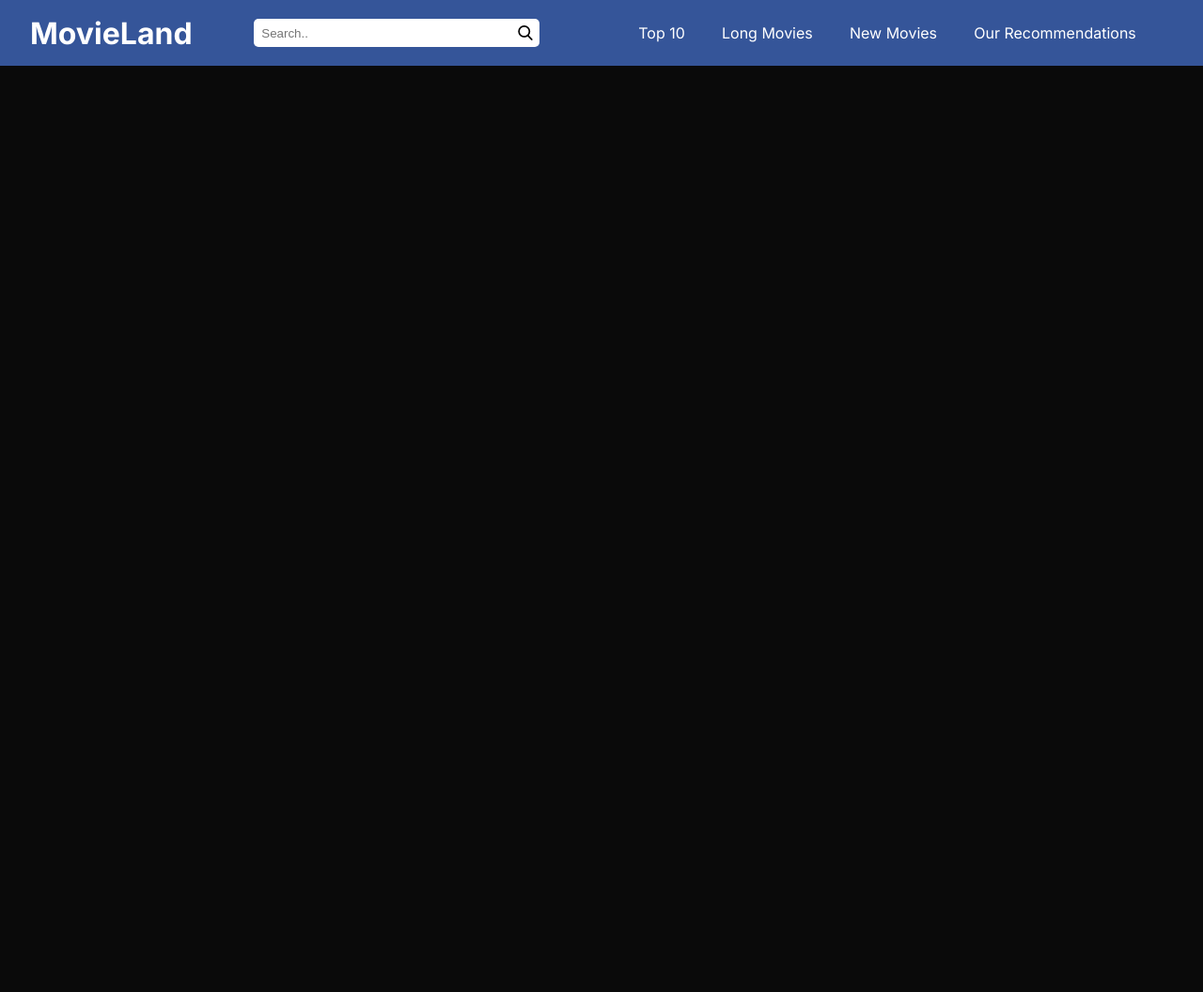
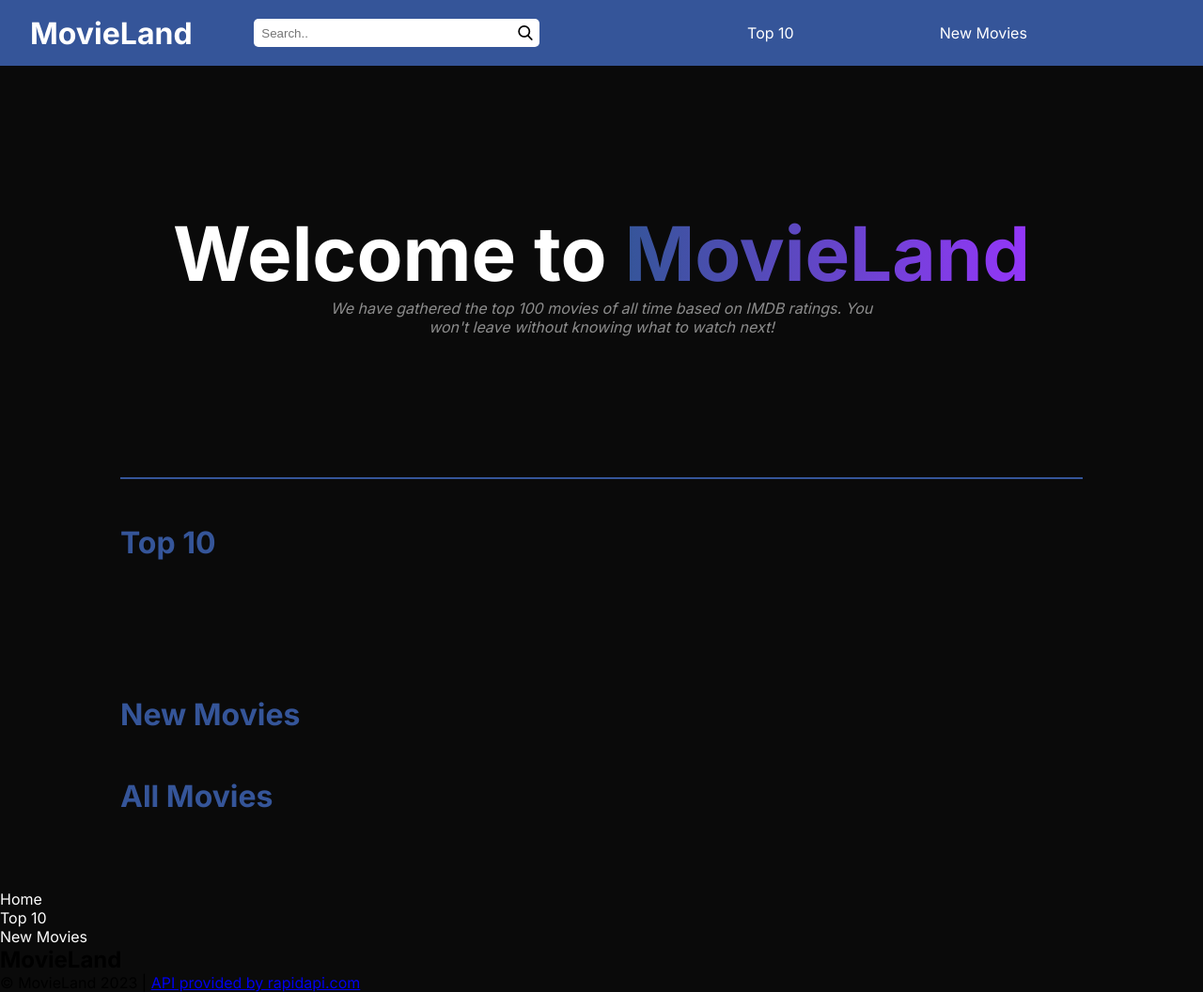
Before and after one commit to s1monbengtsson/movie-time, a website built with Vite: page movie-time/index.html in a window 1280 px wide. Shown: the whole page at 94% size. Before the commit the page ends 800 px from the top, so only its background shows below. Built offline with nearby package versions, Linux system fonts and the light colour scheme; no server answers.

Commit message:
added containers for html outputs

```diff
--- a/movie-time/index.html
+++ b/movie-time/index.html
@@ -18,44 +18,67 @@
             </div>
 
             <ul class="nav-items">
-                <li class="nav-item"><a href="" class="link">Top 10</a></li>
-                <li class="nav-item"><a href="" class="link">Long Movies</a></li>
-                <li class="nav-item"><a href="" class="link">New Movies</a></li>
-                <li class="nav-item"><a href="" class="link">Our Recommendations</a></li>
+                <li class="nav-item"><a href="#" class="link">Top 10</a></li>
+                <li class="nav-item"><a href="#" class="link">New Movies</a></li>
             </ul>
         </nav>
     </header>
 
-    <section class="cards-container"></section>
+    <div class="content-wrapper">
+        <main class="hero">
+            <h2 class="hero-heading">Welcome to <span class="hero-logo">MovieLand</span></h2>
+            <p class="hero-para">We have gathered the top 100 movies of all time based on IMDB ratings. You won't leave
+                without knowing what to watch next!</p>
+        </main>
 
-    <!-- <section class="showcase">
-        <h2 class="showcase-heading">Life of Pi</h2>
-        <div class="movie-stats">
-            <p>2012 - 2h 7m</p>
-            <div class="movie-ratings">
-                <p>Rating: 7.9/10</p>
-                <p>Rank: 1</p>
-            </div>
-        </div>
-        <div class="showcase-images">
-            <img src="https://m.media-amazon.com/images/M/MV5BMTMxNTMwODM0NF5BMl5BanBnXkFtZTcwODAyMTk2Mw@@._V1_QL75_UX380_CR0,0,380,562_.jpg"
-                alt="${movie.title} image">
-            <iframe src="https://www.youtube.com/embed/EXeTwQWrcwY" frameborder="0"></iframe>
-        </div>
-        <div class="movie-sub-stats">
-            <p class="movie-genre">Adventure, Drama, Fantasy</p>
-            <p class="movie-description">A young man who survives a disaster at sea is hurtled into an epic journey of
-                adventure and discovery. While
-                cast away, he forms an unexpected connection with another survivor: a fearsome Bengal tiger.</p>
 
-            <ul class="movie-crew">
-                <li class="movie-crew-item">Director: Ang Lee</li>
-                <li class="movie-crew-item"> Writers: Yann Martel, David Magee</li>
-                <li class="movie-crew-item">Stars: Suraj Sharma, Irrfan Khan, Adil Hussain</li>
-            </ul>
+        <div class="movie-container">
+            <h3 class="sub-heading">Top 10</h3>
+            <div class="top-10 movie-grid"></div>
         </div>
 
-    </section> -->
+        <div class="movie-container">
+            <h3 class="sub-heading">New Movies</h3>
+            <div class="new-movies movie-grid"></div>
+        </div>
+
+        <section class="cards-container">
+            <h3 class="sub-heading">All Movies</h3>
+            <div class="all-movies movie-grid"></div>
+        </section>
+
+
+    </div>
+    <section class="showcase"></section>
+
+    <div class="search-bar-dropdown hidden">
+        <!-- <div class="dropdown-row">
+            <div class="dropdown-img">
+                <img src="https://m.media-amazon.com/images/M/MV5BNzA5ZDNlZWMtM2NhNS00NDJjLTk4NDItYTRmY2EwMWZlMTY3XkEyXkFqcGdeQXVyNzkwMjQ5NzM@._V1_UY67_CR0,0,45,67_AL_.jpg"
+                    alt="" class="thumbnail">
+            </div>
+            <div class="dropdown-text">
+                <h3>The Shawshank Redemption</h3>
+                <p>1994</p>
+                <p>Tim Robbins, Morgan Freeman</p>
+            </div>
+        </div> -->
+    </div>
+
+    <section class="footer">
+        <ul class="footer-items">
+            <li class="footer-item"><a href="" class="link">Home</a></li>
+            <li class="footer-item"><a href="" class="link">Top 10</a></li>
+            <li class="footer-item"><a href="" class="link">New Movies</a></li>
+        </ul>
+        <div class="footer-credits">
+            <h2 class="footer-logo">MovieLand</h2>
+            <p>&copy; MovieLand 2023 | <a href="https://rapidapi.com/">API provided by rapidapi.com</a></p>
+        </div>
+    </section>
+
+
+
 
     <script type="module" src="/src/script/main.ts"></script>
 </body>
```
